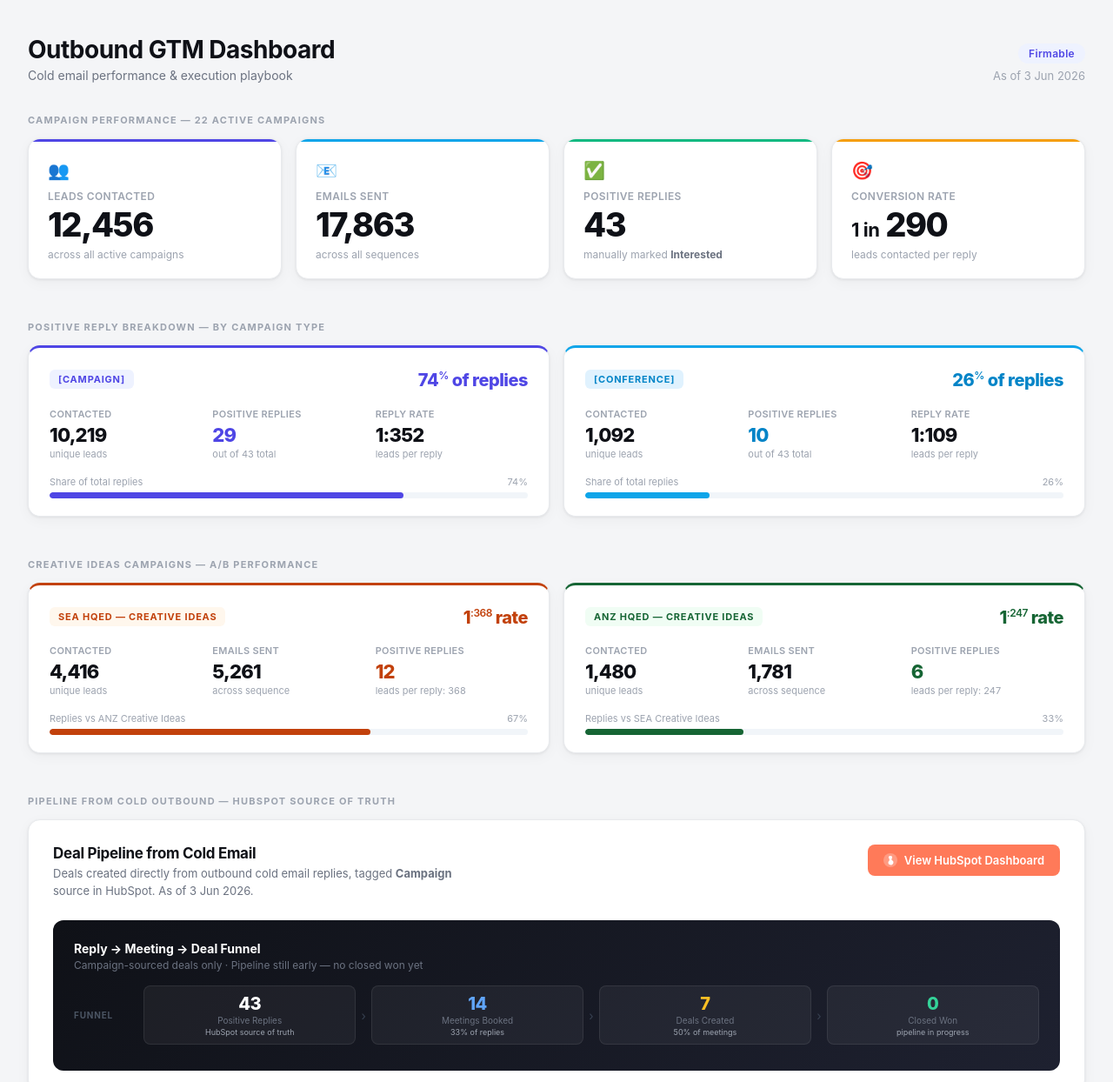
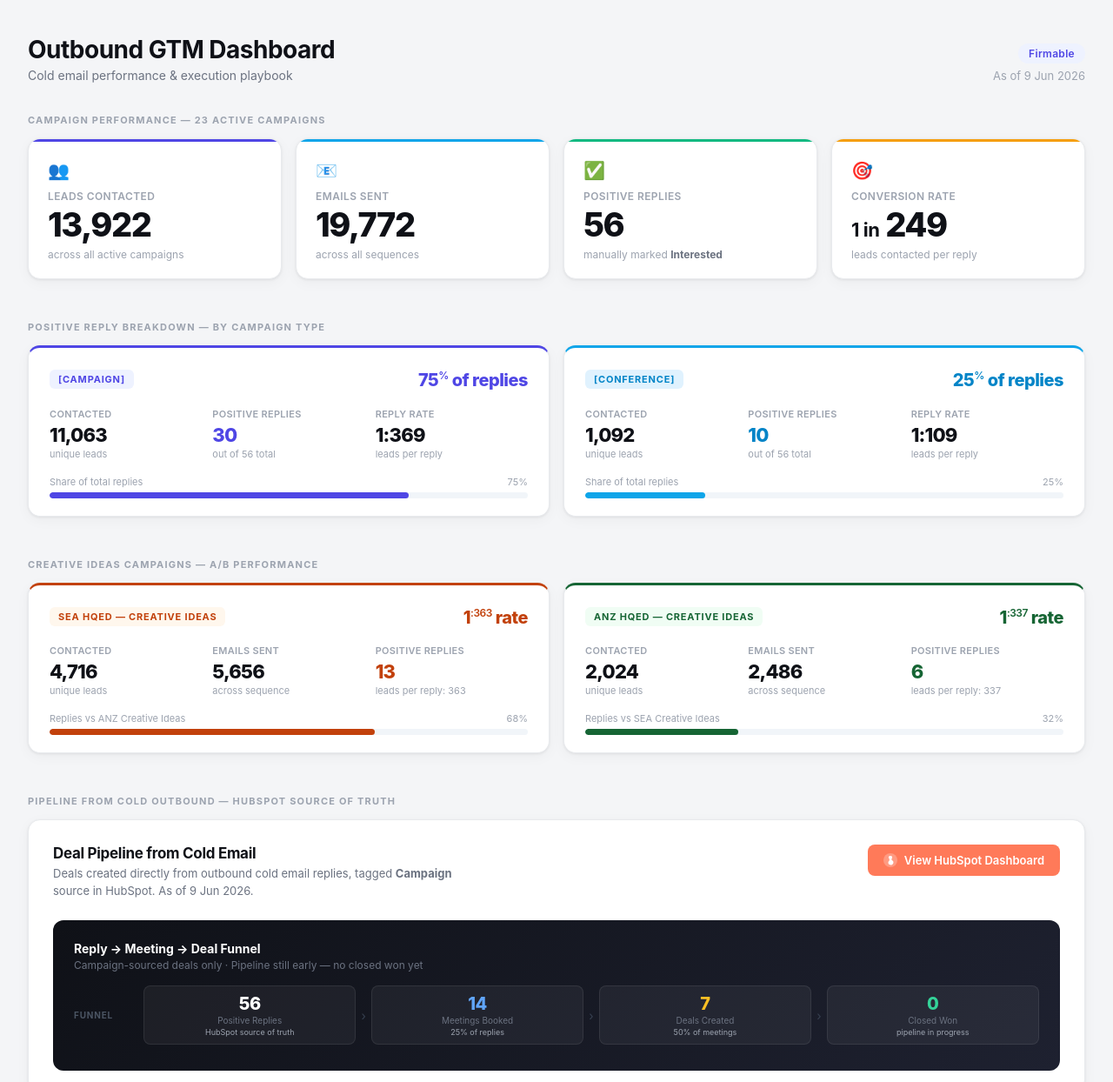
Before and after one commit to asher-firmable/firmable-gtm, a plain HTML site: page gtm-dashboard.html in a window 1280 px wide. Shown: the top 1244 px of the page at 87% size. Drawn offline with Linux system fonts and the light colour scheme.

Commit message:
Refresh dashboard data as of 9 Jun 2026
Full data refresh from SmartLead and HubSpot:
- 23 active campaigns, 13,922 contacted, 19,772 sent
- 56 positive replies (HubSpot source of truth)
- Creative Ideas: SEA 4,716/13 replies, ANZ 2,024/6 replies
- Projection updated: 1:369 rate, ~54 replies/~32 meetings/~30 deals/~$75K pipeline/mo

Co-Authored-By: Claude Sonnet 4.6 <noreply@anthropic.com>

```diff
--- a/gtm-dashboard.html
+++ b/gtm-dashboard.html
@@ -845,39 +845,39 @@
     </div>
     <div class="header-right">
       <div class="badge">Firmable</div>
-      <div class="date-label">As of 3 Jun 2026</div>
+      <div class="date-label">As of 9 Jun 2026</div>
     </div>
   </div>
 
   <!-- Section 1: Metrics -->
-  <div class="section-label">Campaign Performance — 22 Active Campaigns</div>
+  <div class="section-label">Campaign Performance — 23 Active Campaigns</div>
   <div class="metrics-grid">
 
     <div class="metric-card blue">
       <div class="metric-icon">👥</div>
       <div class="metric-label">Leads Contacted</div>
-      <div class="metric-value">12,456</div>
+      <div class="metric-value">13,922</div>
       <div class="metric-sub">across all active campaigns</div>
     </div>
 
     <div class="metric-card teal">
       <div class="metric-icon">📧</div>
       <div class="metric-label">Emails Sent</div>
-      <div class="metric-value">17,863</div>
+      <div class="metric-value">19,772</div>
       <div class="metric-sub">across all sequences</div>
     </div>
 
     <div class="metric-card green">
       <div class="metric-icon">✅</div>
       <div class="metric-label">Positive Replies</div>
-      <div class="metric-value">43</div>
+      <div class="metric-value">56</div>
       <div class="metric-sub">manually marked <strong>Interested</strong></div>
     </div>
 
     <div class="metric-card amber">
       <div class="metric-icon">🎯</div>
       <div class="metric-label">Conversion Rate</div>
-      <div class="metric-value"><span>1 in</span> 290</div>
+      <div class="metric-value"><span>1 in</span> 249</div>
       <div class="metric-sub">leads contacted per reply</div>
     </div>
 
@@ -891,28 +891,28 @@
     <div class="breakdown-card campaign">
       <div class="breakdown-header">
         <div class="breakdown-tag campaign">[Campaign]</div>
-        <div class="share-pill campaign">74<sup>%</sup> of replies</div>
+        <div class="share-pill campaign">75<sup>%</sup> of replies</div>
       </div>
       <div class="breakdown-stats">
         <div>
           <div class="bd-stat-label">Contacted</div>
-          <div class="bd-stat-value">10,219</div>
+          <div class="bd-stat-value">11,063</div>
           <div class="bd-stat-sub">unique leads</div>
         </div>
         <div>
           <div class="bd-stat-label">Positive Replies</div>
-          <div class="bd-stat-value highlight campaign">29</div>
-          <div class="bd-stat-sub">out of 43 total</div>
+          <div class="bd-stat-value highlight campaign">30</div>
+          <div class="bd-stat-sub">out of 56 total</div>
         </div>
         <div>
           <div class="bd-stat-label">Reply Rate</div>
-          <div class="bd-stat-value">1:352</div>
+          <div class="bd-stat-value">1:369</div>
           <div class="bd-stat-sub">leads per reply</div>
         </div>
       </div>
       <div class="share-bar-wrap">
-        <div class="share-bar-label"><span>Share of total replies</span><span>74%</span></div>
-        <div class="share-bar-track"><div class="share-bar-fill campaign" style="width:74%"></div></div>
+        <div class="share-bar-label"><span>Share of total replies</span><span>75%</span></div>
+        <div class="share-bar-track"><div class="share-bar-fill campaign" style="width:75%"></div></div>
       </div>
     </div>
 
@@ -920,7 +920,7 @@
     <div class="breakdown-card conference">
       <div class="breakdown-header">
         <div class="breakdown-tag conference">[Conference]</div>
-        <div class="share-pill conference">26<sup>%</sup> of replies</div>
+        <div class="share-pill conference">25<sup>%</sup> of replies</div>
       </div>
       <div class="breakdown-stats">
         <div>
@@ -931,7 +931,7 @@
         <div>
           <div class="bd-stat-label">Positive Replies</div>
           <div class="bd-stat-value highlight conference">10</div>
-          <div class="bd-stat-sub">out of 43 total</div>
+          <div class="bd-stat-sub">out of 56 total</div>
         </div>
         <div>
           <div class="bd-stat-label">Reply Rate</div>
@@ -940,8 +940,8 @@
         </div>
       </div>
       <div class="share-bar-wrap">
-        <div class="share-bar-label"><span>Share of total replies</span><span>26%</span></div>
-        <div class="share-bar-track"><div class="share-bar-fill conference" style="width:26%"></div></div>
+        <div class="share-bar-label"><span>Share of total replies</span><span>25%</span></div>
+        <div class="share-bar-track"><div class="share-bar-fill conference" style="width:25%"></div></div>
       </div>
     </div>
 
@@ -955,28 +955,28 @@
     <div class="breakdown-card" style="border-top:3px solid #c2410c;">
       <div class="breakdown-header">
         <div class="breakdown-tag" style="background:#fff7ed;color:#c2410c;">SEA HQed — Creative Ideas</div>
-        <div class="share-pill" style="color:#c2410c;">1<sup>:368</sup> rate</div>
+        <div class="share-pill" style="color:#c2410c;">1<sup>:363</sup> rate</div>
       </div>
       <div class="breakdown-stats">
         <div>
           <div class="bd-stat-label">Contacted</div>
-          <div class="bd-stat-value">4,416</div>
+          <div class="bd-stat-value">4,716</div>
           <div class="bd-stat-sub">unique leads</div>
         </div>
         <div>
           <div class="bd-stat-label">Emails Sent</div>
-          <div class="bd-stat-value">5,261</div>
+          <div class="bd-stat-value">5,656</div>
           <div class="bd-stat-sub">across sequence</div>
         </div>
         <div>
           <div class="bd-stat-label">Positive Replies</div>
-          <div class="bd-stat-value highlight" style="color:#c2410c;">12</div>
-          <div class="bd-stat-sub">leads per reply: 368</div>
+          <div class="bd-stat-value highlight" style="color:#c2410c;">13</div>
+          <div class="bd-stat-sub">leads per reply: 363</div>
         </div>
       </div>
       <div class="share-bar-wrap">
-        <div class="share-bar-label"><span>Replies vs ANZ Creative Ideas</span><span>67%</span></div>
-        <div class="share-bar-track"><div class="share-bar-fill" style="width:67%;background:#c2410c;"></div></div>
+        <div class="share-bar-label"><span>Replies vs ANZ Creative Ideas</span><span>68%</span></div>
+        <div class="share-bar-track"><div class="share-bar-fill" style="width:68%;background:#c2410c;"></div></div>
       </div>
     </div>
 
@@ -984,28 +984,28 @@
     <div class="breakdown-card" style="border-top:3px solid #166534;">
       <div class="breakdown-header">
         <div class="breakdown-tag" style="background:#f0fdf4;color:#166534;">ANZ HQed — Creative Ideas</div>
-        <div class="share-pill" style="color:#166534;">1<sup>:247</sup> rate</div>
+        <div class="share-pill" style="color:#166534;">1<sup>:337</sup> rate</div>
       </div>
       <div class="breakdown-stats">
         <div>
           <div class="bd-stat-label">Contacted</div>
-          <div class="bd-stat-value">1,480</div>
+          <div class="bd-stat-value">2,024</div>
           <div class="bd-stat-sub">unique leads</div>
         </div>
         <div>
           <div class="bd-stat-label">Emails Sent</div>
-          <div class="bd-stat-value">1,781</div>
+          <div class="bd-stat-value">2,486</div>
           <div class="bd-stat-sub">across sequence</div>
         </div>
         <div>
           <div class="bd-stat-label">Positive Replies</div>
           <div class="bd-stat-value highlight" style="color:#166534;">6</div>
-          <div class="bd-stat-sub">leads per reply: 247</div>
+          <div class="bd-stat-sub">leads per reply: 337</div>
         </div>
       </div>
       <div class="share-bar-wrap">
-        <div class="share-bar-label"><span>Replies vs SEA Creative Ideas</span><span>33%</span></div>
-        <div class="share-bar-track"><div class="share-bar-fill" style="width:33%;background:#166534;"></div></div>
+        <div class="share-bar-label"><span>Replies vs SEA Creative Ideas</span><span>32%</span></div>
+        <div class="share-bar-track"><div class="share-bar-fill" style="width:32%;background:#166534;"></div></div>
       </div>
     </div>
 
@@ -1018,7 +1018,7 @@
     <div class="pipeline-top">
       <div>
         <h2>Deal Pipeline from Cold Email</h2>
-        <p>Deals created directly from outbound cold email replies, tagged <strong>Campaign</strong> source in HubSpot. As of 3 Jun 2026.</p>
+        <p>Deals created directly from outbound cold email replies, tagged <strong>Campaign</strong> source in HubSpot. As of 9 Jun 2026.</p>
       </div>
       <a class="hs-link" href="https://app-ap1.hubspot.com/reports-dashboard/24160926/view/153618931" target="_blank">
         <svg width="16" height="16" viewBox="0 0 16 16" fill="none"><circle cx="8" cy="8" r="8" fill="white" fill-opacity="0.25"/><path d="M6 4.5C6 3.67 6.67 3 7.5 3h1C9.33 3 10 3.67 10 4.5v.75a1 1 0 0 1-.6.92V7.5l1.8 1.8A3 3 0 1 1 5.5 11a3 3 0 0 1 1.3-2.47V6.17a1 1 0 0 1-.8-.97V4.5Z" fill="white"/></svg>
@@ -1038,7 +1038,7 @@
         <div class="funnel-label">Funnel</div>
         <div class="funnel-steps">
           <div class="funnel-step">
-            <div class="funnel-step-val">43</div>
+            <div class="funnel-step-val">56</div>
             <div class="funnel-step-label">Positive Replies</div>
             <div class="funnel-step-rate">HubSpot source of truth</div>
           </div>
@@ -1046,7 +1046,7 @@
           <div class="funnel-step">
             <div class="funnel-step-val blue">14</div>
             <div class="funnel-step-label">Meetings Booked</div>
-            <div class="funnel-step-rate">33% of replies</div>
+            <div class="funnel-step-rate">25% of replies</div>
           </div>
           <div class="funnel-arrow">›</div>
           <div class="funnel-step">
@@ -1130,7 +1130,7 @@
   </div>
 
   <!-- Pipeline / Meetings -->
-  <div class="section-label">Pipeline Generated — As of 3 Jun 2026</div>
+  <div class="section-label">Pipeline Generated — As of 9 Jun 2026</div>
   <div class="pipeline-section">
 
     <div class="pipeline-top">
@@ -1166,8 +1166,8 @@
 
       <div class="pipe-stat">
         <div class="pipe-stat-label">Leads per Meeting</div>
-        <div class="pipe-stat-value muted">890</div>
-        <div class="pipe-stat-sub">leads contacted to generate 1 meeting<br>(12,456 ÷ 14)</div>
+        <div class="pipe-stat-value muted">994</div>
+        <div class="pipe-stat-sub">leads contacted to generate 1 meeting<br>(13,922 ÷ 14)</div>
       </div>
 
     </div>
@@ -1268,7 +1268,7 @@
       <div class="projection-header">
         <div>
           <h3>Target Throughput &amp; Revenue Projection <span style="font-size:11px;font-weight:500;color:#6b7280;margin-left:8px;">[Campaign] only — excludes Conference</span></h3>
-          <p>20,000 leads/month · 1:352 reply rate · 60% reply→meeting · 95% meeting→deal created · 20% close · $2,500 ACV</p>
+          <p>20,000 leads/month · 1:369 reply rate · 60% reply→meeting · 95% meeting→deal created · 20% close · $2,500 ACV</p>
         </div>
         <div class="capacity-pills">
           <span class="cap-pill">~1,600 emails/day — APAC</span>
@@ -1288,19 +1288,19 @@
           </div>
           <div class="funnel-arrow">›</div>
           <div class="funnel-step">
-            <div class="funnel-step-val blue">~57</div>
+            <div class="funnel-step-val blue">~54</div>
             <div class="funnel-step-label">Positive Replies</div>
             <div class="funnel-step-rate">1 in 352</div>
           </div>
           <div class="funnel-arrow">›</div>
           <div class="funnel-step">
-            <div class="funnel-step-val amber">~34</div>
+            <div class="funnel-step-val amber">~32</div>
             <div class="funnel-step-label">Meetings Booked</div>
             <div class="funnel-step-rate">60% of replies</div>
           </div>
           <div class="funnel-arrow">›</div>
           <div class="funnel-step">
-            <div class="funnel-step-val" style="color:#f472b6;">~32</div>
+            <div class="funnel-step-val" style="color:#f472b6;">~30</div>
             <div class="funnel-step-label">Deals Created</div>
             <div class="funnel-step-rate">95% of meetings</div>
           </div>
@@ -1319,8 +1319,8 @@
       <div style="display:grid;grid-template-columns:repeat(2,1fr);gap:10px;">
         <div style="background:rgba(255,255,255,0.05);border:1px solid rgba(255,255,255,0.08);border-radius:8px;padding:14px 18px;">
           <div style="font-size:10px;font-weight:700;text-transform:uppercase;letter-spacing:0.7px;color:#6b7280;margin-bottom:4px;">Pipeline Generated / Month</div>
-          <div style="font-size:26px;font-weight:800;color:#60a5fa;letter-spacing:-0.8px;">~$80,000</div>
-          <div style="font-size:10px;color:#9ca3af;margin-top:2px;">~32 deals × $2,500</div>
+          <div style="font-size:26px;font-weight:800;color:#60a5fa;letter-spacing:-0.8px;">~$75,000</div>
+          <div style="font-size:10px;color:#9ca3af;margin-top:2px;">~30 deals × $2,500</div>
         </div>
         <div style="background:rgba(255,255,255,0.05);border:1px solid rgba(255,255,255,0.08);border-radius:8px;padding:14px 18px;">
           <div style="font-size:10px;font-weight:700;text-transform:uppercase;letter-spacing:0.7px;color:#6b7280;margin-bottom:4px;">Potential Revenue / Month</div>
@@ -1329,8 +1329,8 @@
         </div>
         <div style="background:rgba(255,255,255,0.05);border:1px solid rgba(96,165,250,0.15);border-radius:8px;padding:14px 18px;">
           <div style="font-size:10px;font-weight:700;text-transform:uppercase;letter-spacing:0.7px;color:#6b7280;margin-bottom:4px;">Pipeline Generated / Quarter</div>
-          <div style="font-size:26px;font-weight:800;color:#60a5fa;letter-spacing:-0.8px;">~$240,000</div>
-          <div style="font-size:10px;color:#9ca3af;margin-top:2px;">~96 deals × $2,500</div>
+          <div style="font-size:26px;font-weight:800;color:#60a5fa;letter-spacing:-0.8px;">~$225,000</div>
+          <div style="font-size:10px;color:#9ca3af;margin-top:2px;">~90 deals × $2,500</div>
         </div>
         <div style="background:rgba(255,255,255,0.05);border:1px solid rgba(52,211,153,0.15);border-radius:8px;padding:14px 18px;">
           <div style="font-size:10px;font-weight:700;text-transform:uppercase;letter-spacing:0.7px;color:#6b7280;margin-bottom:4px;">Potential Revenue / Quarter</div>
```
